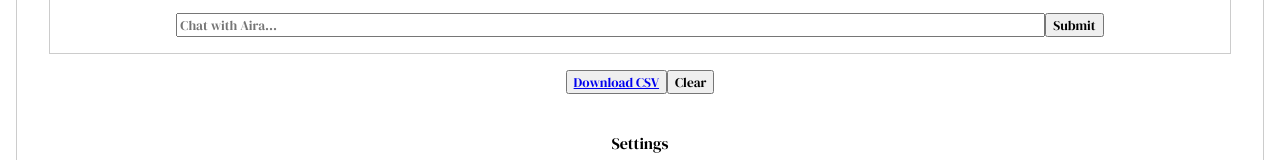
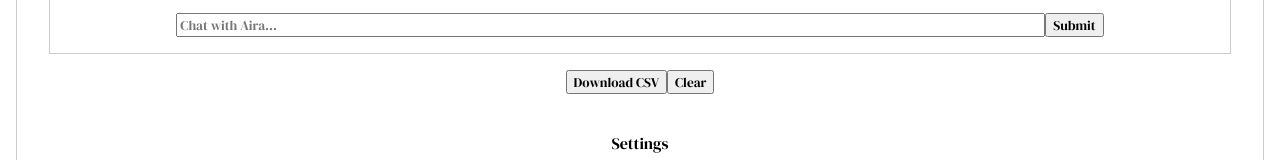
Before and after one commit to bitcraft3r/game-genie-ai, a React (Create React App) app in the folder app/client/: page /chat in a window 1280 px wide. Shown: the part 355-515 px from the top of the page. Built offline with nearby package versions, Linux system fonts and the light colour scheme; no server answers.

Commit message:
fix make whole downloadCSV button clickable

```diff
--- a/app/client/src/Components/CSV.jsx
+++ b/app/client/src/Components/CSV.jsx
@@ -12,15 +12,15 @@ const CSV = ({ slug, data }) => {
     let formattedDate = currentDate.toISOString().split('T')[0];
 
     return (
-        <button onClick={() => setCounterCSV(counterCSV+1)}>
-            <CSVLink
+        <CSVLink
                 data={data}
                 filename={`GGAI-${slug}-${formattedDate}.csv`}
                 target="_blank"
             >
+            <button onClick={() => setCounterCSV(counterCSV+1)}>
                 Download CSV
-            </CSVLink>
-        </button>
+            </button>
+        </CSVLink>
     )
 }
 
```
